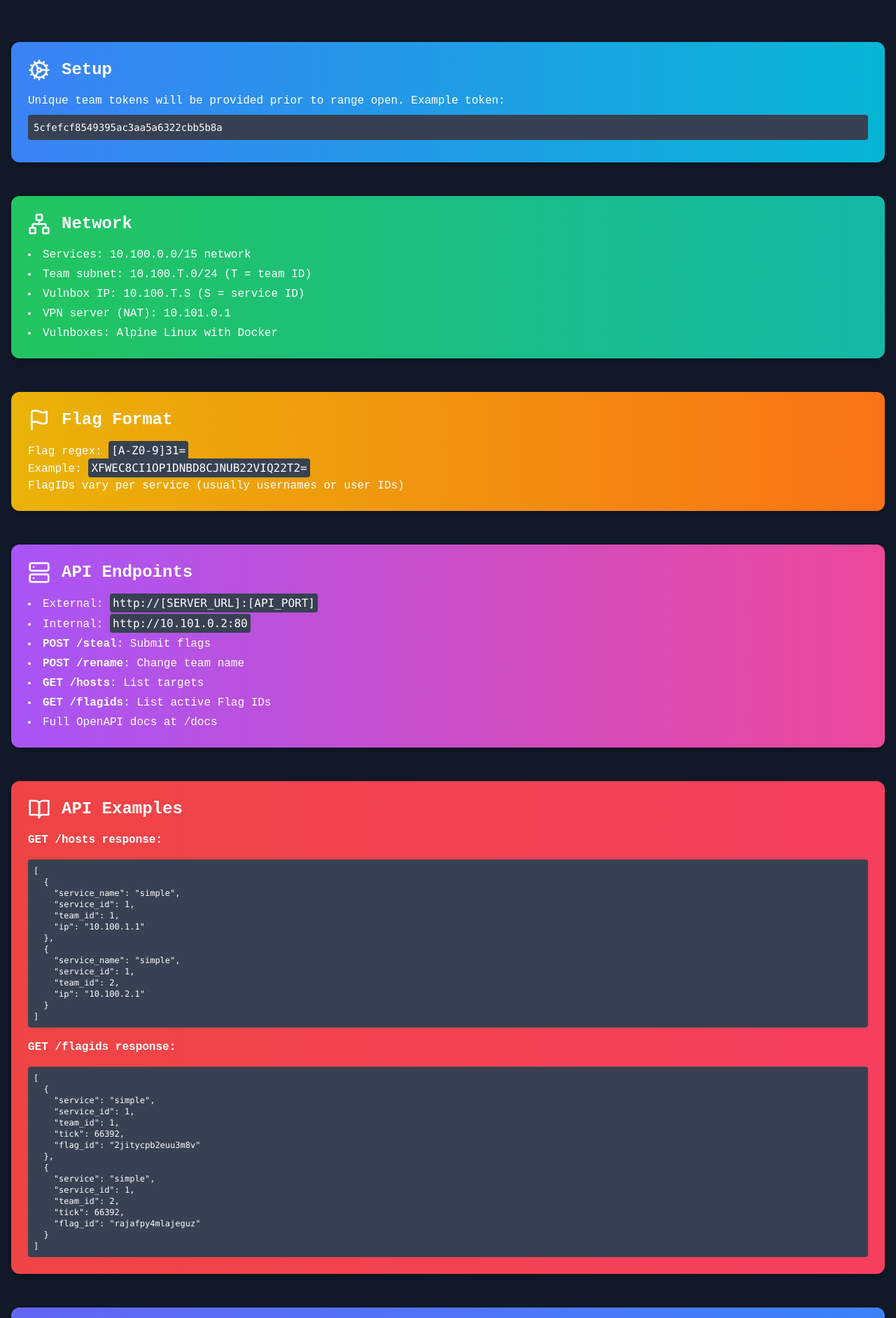
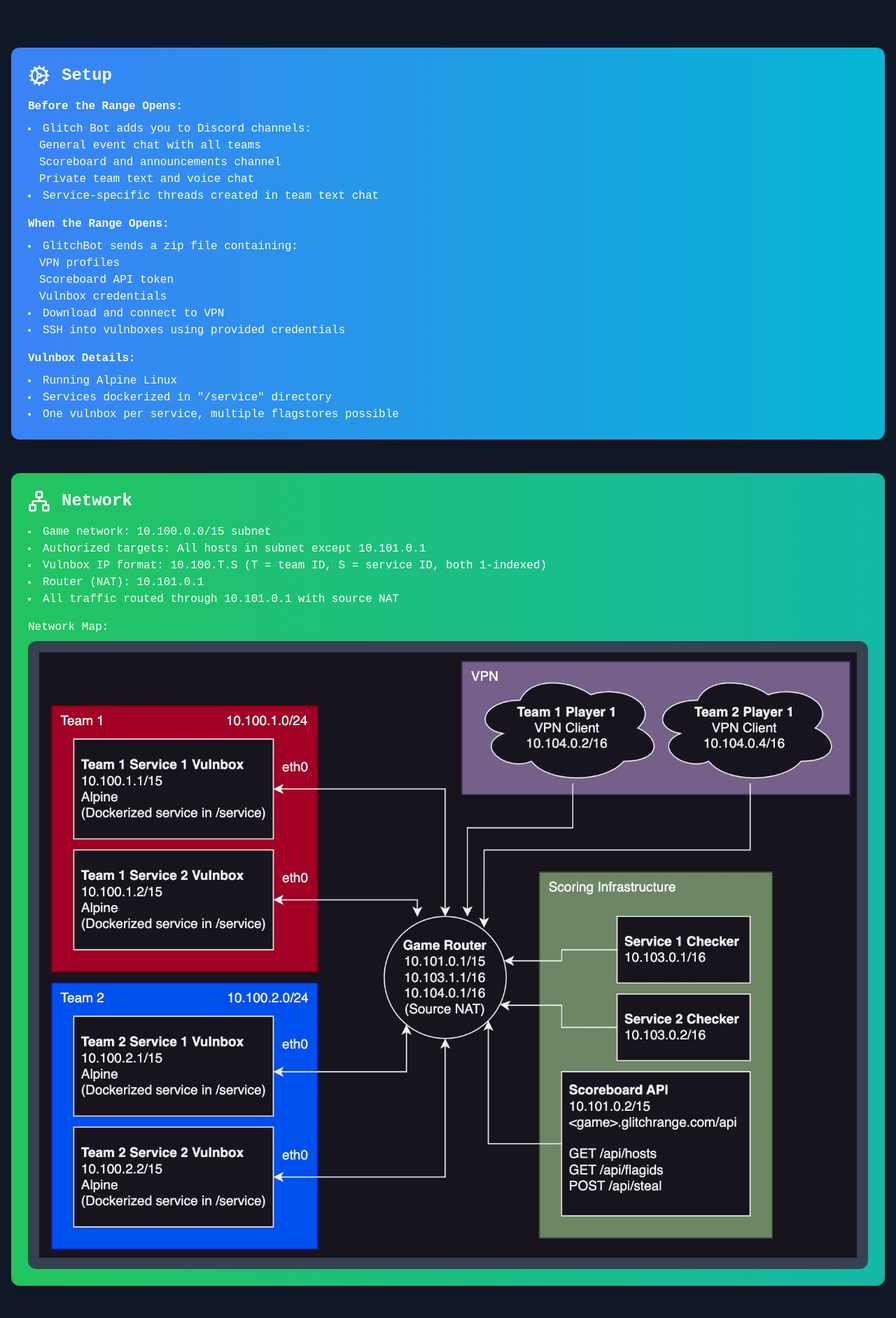
Before and after one commit to Blackslashtech/gl1tch-frontend, a Next.js app: page /instructions in a window 1280 px wide. Shown: the part 220-2103 px from the top of the page at 70% size. Built offline with nearby package versions, Linux system fonts and the light colour scheme.

Commit message:
refactor: Update AboutPage and Header components with lazy loading for images and new links

```diff
--- a/src/app/instructions/page.tsx
+++ b/src/app/instructions/page.tsx
@@ -1,155 +1,244 @@
 "use client";
-import React, { useEffect } from "react";
-import Header from "../components/Header";
+import React from "react";
 import { motion } from "framer-motion";
 import { BackgroundBeams } from "@/components/ui/background-beams";
-import { analytics } from "@/utils/firebase";
-import { logEvent } from "firebase/analytics";
-import { Cog, Network, Flag, Trophy, Server, BookOpen } from "lucide-react";
+import { Cog, Network, Flag, Trophy, Server, BookOpen, MessageSquare } from "lucide-react";
 import Image from 'next/image';
 
-interface InstructionSectionProps {
+const iconMap = {
+    Cog,
+    Network,
+    Flag,
+    Trophy,
+    Server,
+    BookOpen,
+    MessageSquare
+};
+
+interface Section {
     title: string;
-    icon: React.ElementType;
+    icon: keyof typeof iconMap;
     content: React.ReactNode;
     color: string;
 }
 
 const InstructionsPage: React.FC = () => {
-    useEffect(() => {
-        logAnalyticsEvent('page_view', {
-            page_title: 'Instructions',
-            page_location: window.location.href,
-            page_path: window.location.pathname
-        });
-    }, []);
-
-    const logAnalyticsEvent = (eventName: string, eventParams?: Record<string, any>) => {
-        if (analytics) {
-            logEvent(analytics, eventName, eventParams);
-        }
-    };
-
-    const sections: InstructionSectionProps[] = [
+    const sections: Section[] = [
         {
             title: "Setup",
-            icon: Cog,
+            icon: "Cog",
             content: (
                 <>
-                    <p>Unique team tokens will be provided prior to range open. Example token:</p>
-                    <code className="bg-gray-700 p-2 rounded block my-2 text-sm">5cfefcf8549395ac3aa5a6322cbb5b8a</code>
+                    <h3 className="font-semibold mb-2">Before the Range Opens:</h3>
+                    <ul className="list-disc list-inside mb-4">
+                        <li>Glitch Bot adds you to Discord channels:
+                            <ul className="list-circle list-inside ml-4">
+                                <li>General event chat with all teams</li>
+                                <li>Scoreboard and announcements channel</li>
+                                <li>Private team text and voice chat</li>
+                            </ul>
+                        </li>
+                        <li>Service-specific threads created in team text chat</li>
+                    </ul>
+                    <h3 className="font-semibold mb-2">When the Range Opens:</h3>
+                    <ul className="list-disc list-inside mb-4">
+                        <li>GlitchBot sends a zip file containing:
+                            <ul className="list-circle list-inside ml-4">
+                                <li>VPN profiles</li>
+                                <li>Scoreboard API token</li>
+                                <li>Vulnbox credentials</li>
+                            </ul>
+                        </li>
+                        <li>Download and connect to VPN</li>
+                        <li>SSH into vulnboxes using provided credentials</li>
+                    </ul>
+                    <h3 className="font-semibold mb-2">Vulnbox Details:</h3>
+                    <ul className="list-disc list-inside">
+                        <li>Running Alpine Linux</li>
+                        <li>Services dockerized in "/service" directory</li>
+                        <li>One vulnbox per service, multiple flagstores possible</li>
+                    </ul>
                 </>
             ),
             color: "from-blue-500 to-cyan-500",
         },
         {
             title: "Network",
-            icon: Network,
+            icon: "Network",
             content: (
-                <ul className="list-disc list-inside space-y-1">
-                    <li>Services: 10.100.0.0/15 network</li>
-                    <li>Team subnet: 10.100.T.0/24 (T = team ID)</li>
-                    <li>Vulnbox IP: 10.100.T.S (S = service ID)</li>
-                    <li>VPN server (NAT): 10.101.0.1</li>
-                    <li>Vulnboxes: Alpine Linux with Docker</li>
+                <>
+                    <ul className="list-disc list-inside mb-4">
+                        <li>Game network: 10.100.0.0/15 subnet</li>
+                        <li>Authorized targets: All hosts in subnet except 10.101.0.1</li>
+                        <li>Vulnbox IP format: 10.100.T.S (T = team ID, S = service ID, both 1-indexed)</li>
+                        <li>Router (NAT): 10.101.0.1</li>
+                        <li>All traffic routed through 10.101.0.1 with source NAT</li>
                     </ul>
+                    <p className="mb-2">Network Map:</p>
+                    <div className="bg-gray-700 p-4 rounded-lg text-center">
+                        <Image
+                            src="/NetworkMap.jpeg"
+                            alt="Network Map"
+                            width={800}
+                            height={600}
+                            layout="responsive"
+                        />
+                    </div>
+                </>
             ),
             color: "from-green-500 to-teal-500",
         },
         {
             title: "Flag Format",
-            icon: Flag,
+            icon: "Flag",
             content: (
                 <>
-                    <p>Flag regex: <code className="bg-gray-700 p-1 rounded">[A-Z0-9]{31}=</code></p>
-                    <p>Example: <code className="bg-gray-700 p-1 rounded">XFWEC8CI1OP1DNBD8CJNUB22VIQ22T2=</code></p>
+                    <p className="mb-2">Flag regex: <code className="bg-gray-700 p-1 rounded">[A-Z0-9]{31}=</code></p>
+                    <p className="mb-2">Example: <code className="bg-gray-700 p-1 rounded">XFWEC8CI1OP1DNBD8CJNUB22VIQ22T2=</code></p>
                     <p>FlagIDs vary per service (usually usernames or user IDs)</p>
                 </>
             ),
             color: "from-yellow-500 to-orange-500",
         },
         {
-            title: "API Endpoints",
-            icon: Server,
+            title: "API",
+            icon: "Server",
             content: (
-                <ul className="list-disc list-inside space-y-1">
-                    <li>External: <code className="bg-gray-700 p-1 rounded">http://[SERVER_URL]:[API_PORT]</code></li>
-                    <li>Internal: <code className="bg-gray-700 p-1 rounded">http://10.101.0.2:80</code></li>
-                    <li><strong>POST /steal</strong>: Submit flags</li>
-                    <li><strong>POST /rename</strong>: Change team name</li>
-                    <li><strong>GET /hosts</strong>: List targets</li>
-                    <li><strong>GET /flagids</strong>: List active Flag IDs</li>
-                    <li>Full OpenAPI docs at /docs</li>
+                <>
+                    <h3 className="font-semibold mb-2">Endpoints:</h3>
+                    <ul className="list-disc list-inside mb-4">
+                        <li>GET &lt;game&gt;.glitchrange.com/api/hosts</li>
+                        <li>GET &lt;game&gt;.glitchrange.com/api/flagids</li>
+                        <li>POST &lt;game&gt;.glitchrange.com/api/steal</li>
                     </ul>
-            ),
-            color: "from-purple-500 to-pink-500",
-        },
-        {
-            title: "API Examples",
-            icon: BookOpen,
-            content: (
-                <div className="space-y-4">
-                    <h3 className="font-semibold">GET /hosts response:</h3>
-                    <pre className="bg-gray-700 p-2 rounded mt-2 overflow-x-auto text-xs">
+                    <h3 className="font-semibold mb-2">Example Responses:</h3>
+                    <h4 className="font-semibold mb-1">GET /hosts:</h4>
+                    <pre className="bg-gray-700 p-2 rounded mb-4 overflow-x-auto text-xs">
                         {JSON.stringify([
                             {
-                                "service_name": "simple",
+                                "service_name": "demo-service-1",
                                 "service_id": 1,
                                 "team_id": 1,
                                 "ip": "10.100.1.1"
                             },
                             {
-                                "service_name": "simple",
+                                "service_name": "demo-service-1",
                                 "service_id": 1,
                                 "team_id": 2,
                                 "ip": "10.100.2.1"
                             }
                         ], null, 2)}
                     </pre>
-                    <h3 className="font-semibold">GET /flagids response:</h3>
-                    <pre className="bg-gray-700 p-2 rounded mt-2 overflow-x-auto text-xs">
+                    <h4 className="font-semibold mb-1">GET /flagids:</h4>
+                    <pre className="bg-gray-700 p-2 rounded mb-4 overflow-x-auto text-xs">
                         {JSON.stringify([
                             {
-                                "service": "simple",
+                                "service": "demo-service-1",
                                 "service_id": 1,
                                 "team_id": 1,
-                                "tick": 66392,
+                                "tick": 5,
                                 "flag_id": "2jitycpb2euu3m8v"
                             },
                             {
-                                "service": "simple",
-                                "service_id": 1,
-                                "team_id": 2,
-                                "tick": 66392,
-                                "flag_id": "rajafpy4mlajeguz"
+                                "service": "demo-service-2",
+                                "service_id": 2,
+                                "team_id": 1,
+                                "tick": 6,
+                                "flag_id": "{'user': 'bob82738'}"
                             }
                         ], null, 2)}
                     </pre>
-                </div>
+                    <h4 className="font-semibold mb-1">POST /steal example:</h4>
+                    <pre className="bg-gray-700 p-2 rounded mb-4 overflow-x-auto text-xs">
+                        curl -X POST demo.glitchrange.com/api/steal?token=5cfefcf8549395ac3aa5a6322cbb5b8a&flag=XFWEC8CI1OP1DNBD8CJNUB22VIQ22T2%3D
+                    </pre>
+                    <h4 className="font-semibold mb-1">POST /steal response messages:</h4>
+                    <ul className="list-disc list-inside">
+                        <li>"error: unauthorized": Incorrect team token</li>
+                        <li>"error: invalid": Incorrect flag</li>
+                        <li>"error: duplicate": Flag already submitted</li>
+                        <li>"error: self": Flag from own team</li>
+                        <li>"error: expired": Flag older than lifetime</li>
+                        <li>"success": Flag correct, successfully submitted</li>
+                    </ul>
+                </>
             ),
             color: "from-red-500 to-rose-500",
         },
         {
             title: "Scoreboard Guide",
-            icon: Trophy,
+            icon: "Trophy",
             content: (
-                <div className="space-y-4">
+                <>
+                    <ul className="list-disc list-inside mb-4">
+                        <li>All teams begin with 0 points</li>
+                        <li>Each stolen flag is worth 1 point (deducted from victim, added to attacker)</li>
+                        <li>Each SLA check (PUT, GET, and CHECK) is worth 1 point (3 possible SLA points per tick)</li>
+                    </ul>
+                    <p className="mb-2">Scoreboard Layout:</p>
+                    <div className="bg-gray-700 p-4 rounded-lg text-center">
                         <Image
                             src="/scoreboard-explanation.png"
-                        alt="Scoreboard Explanation"
+                            alt="Scoreboard Layout"
                             width={800}
-                        height={400}
+                            height={600}
                             layout="responsive"
                         />
-                    <ul className="list-disc list-inside space-y-1">
-                        <li>Current tick and navigation</li>
-                        <li>Team standings and points</li>
-                        <li>Service status indicators</li>
-                        <li>Attack and defense metrics</li>
-                    </ul>
                     </div>
+                </>
             ),
             color: "from-indigo-500 to-blue-500",
+        },
+        {
+            title: "Attack/Defense Guide",
+            icon: "MessageSquare",
+            content: (
+                <>
+                    <h3 className="font-semibold mb-2">Overview:</h3>
+                    <p className="mb-4">Attack/Defense is a real-time offense and defense cyber competition format. Teams secure their services while exploiting others', maintaining service uptime.</p>
+
+                    <h3 className="font-semibold mb-2">Services:</h3>
+                    <ul className="list-disc list-inside mb-4">
+                        <li>Identical set of custom-built services per team</li>
+                        <li>Usually dockerized environments with various programming languages/frameworks</li>
+                        <li>Intentional vulnerabilities (e.g., SQL injection)</li>
+                        <li>Exploit vulnerabilities to extract flags</li>
+                    </ul>
+
+                    <h3 className="font-semibold mb-2">Gameserver:</h3>
+                    <ul className="list-disc list-inside mb-4">
+                        <li>SLA checker per service runs every tick (usually 30-120 seconds)</li>
+                        <li>Checks: place flag, retrieve previous flag, validate service operation</li>
+                        <li>Publishes list of flag IDs for live flags</li>
+                        <li>Flag IDs: unique identifiers (e.g., username, post ID) to access flags</li>
+                    </ul>
+
+                    <h3 className="font-semibold mb-2">Scoring:</h3>
+                    <ul className="list-disc list-inside mb-4">
+                        <li>Points gained by stealing and submitting flags</li>
+                        <li>Points deducted from losing team when flag is stolen</li>
+                        <li>Points awarded for each passed service availability check</li>
+                    </ul>
+
+                    <h3 className="font-semibold mb-2">Strategy:</h3>
+                    <ul className="list-disc list-inside mb-4">
+                        <li>Automation is key due to fast-paced environment</li>
+                        <li>"Throwers": tools to automate flag stealing and submission</li>
+                        <li>Analyze network traffic on own services to identify exploits</li>
+                    </ul>
+
+                    <h3 className="font-semibold mb-2">Skills Developed:</h3>
+                    <ul className="list-disc list-inside">
+                        <li>Source code analysis</li>
+                        <li>Incident response</li>
+                        <li>Exploit development</li>
+                        <li>Automation/scripting</li>
+                        <li>Network security controls</li>
+                        <li>Teamwork and communication</li>
+                    </ul>
+                </>
+            ),
+            color: "from-pink-500 to-purple-500",
         },
     ];
 
@@ -157,16 +246,18 @@ const InstructionsPage: React.FC = () => {
         <div className="min-h-screen bg-gray-900 text-white overflow-hidden">
             <BackgroundBeams />
             <div className="relative z-10">
-                <Header />
+                <header className="container mx-auto py-8">
+                    <h1 className="text-4xl font-bold">Glitch Range</h1>
+                </header>
 
-                <main className="container mx-auto px-4 py-20">
+                <main className="container mx-auto px-4 py-12">
                     <motion.h1
                         initial={{ opacity: 0, y: -50 }}
                         animate={{ opacity: 1, y: 0 }}
                         transition={{ duration: 0.5 }}
-                        className="text-5xl md:text-7xl font-bold mb-16 pt-16 text-center bg-clip-text text-transparent bg-gradient-to-r from-blue-400 to-purple-600"
+                        className="text-5xl md:text-7xl font-bold mb-16 text-center bg-clip-text text-transparent bg-gradient-to-r from-blue-400 to-purple-600"
                     >
-                        Glitch Range Instructions
+                        Instructions
                     </motion.h1>
 
                     <motion.div
@@ -175,7 +266,9 @@ const InstructionsPage: React.FC = () => {
                         transition={{ duration: 0.5, delay: 0.2 }}
                         className="space-y-12"
                     >
-                        {sections.map((section, index) => (
+                        {sections.map((section, index) => {
+                            const Icon = iconMap[section.icon];
+                            return (
                                 <motion.div
                                     key={section.title}
                                     initial={{ opacity: 0, y: 20 }}
@@ -185,7 +278,7 @@ const InstructionsPage: React.FC = () => {
                                 >
                                     <div className={`p-6 bg-gradient-to-r ${section.color}`}>
                                         <div className="flex items-center mb-4">
-                                        <section.icon className="w-8 h-8 mr-4" />
+                                            <Icon className="w-8 h-8 mr-4" />
                                             <h2 className="text-2xl font-bold">{section.title}</h2>
                                         </div>
                                         <div className="mt-4">
@@ -193,7 +286,8 @@ const InstructionsPage: React.FC = () => {
                                         </div>
                                     </div>
                                 </motion.div>
-                        ))}
+                            );
+                        })}
                     </motion.div>
                 </main>
 
```
Also changed, not shown: public/NetworkMap.jpeg (added). Lines whose indentation alone changed are shown as unchanged.
